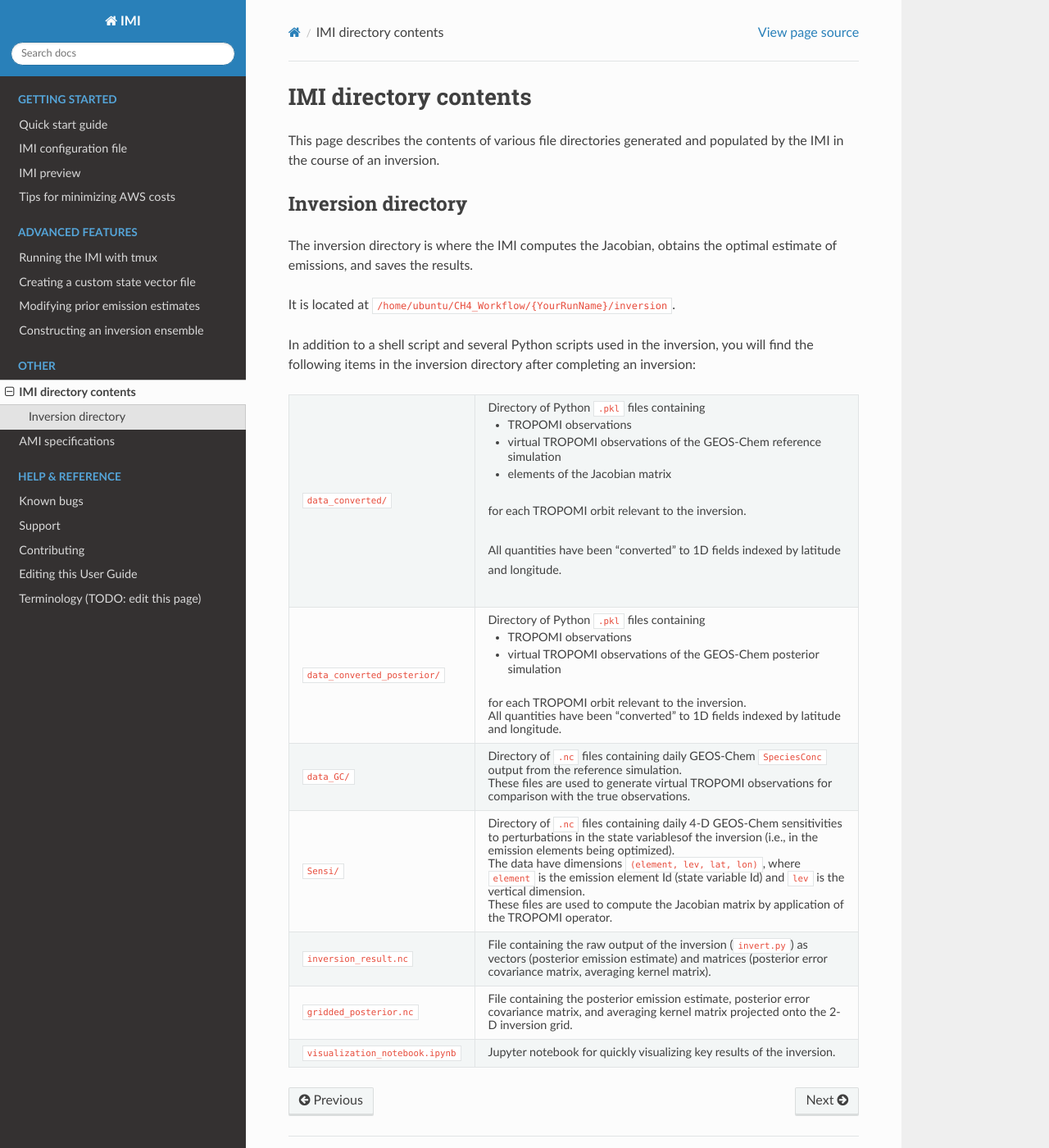
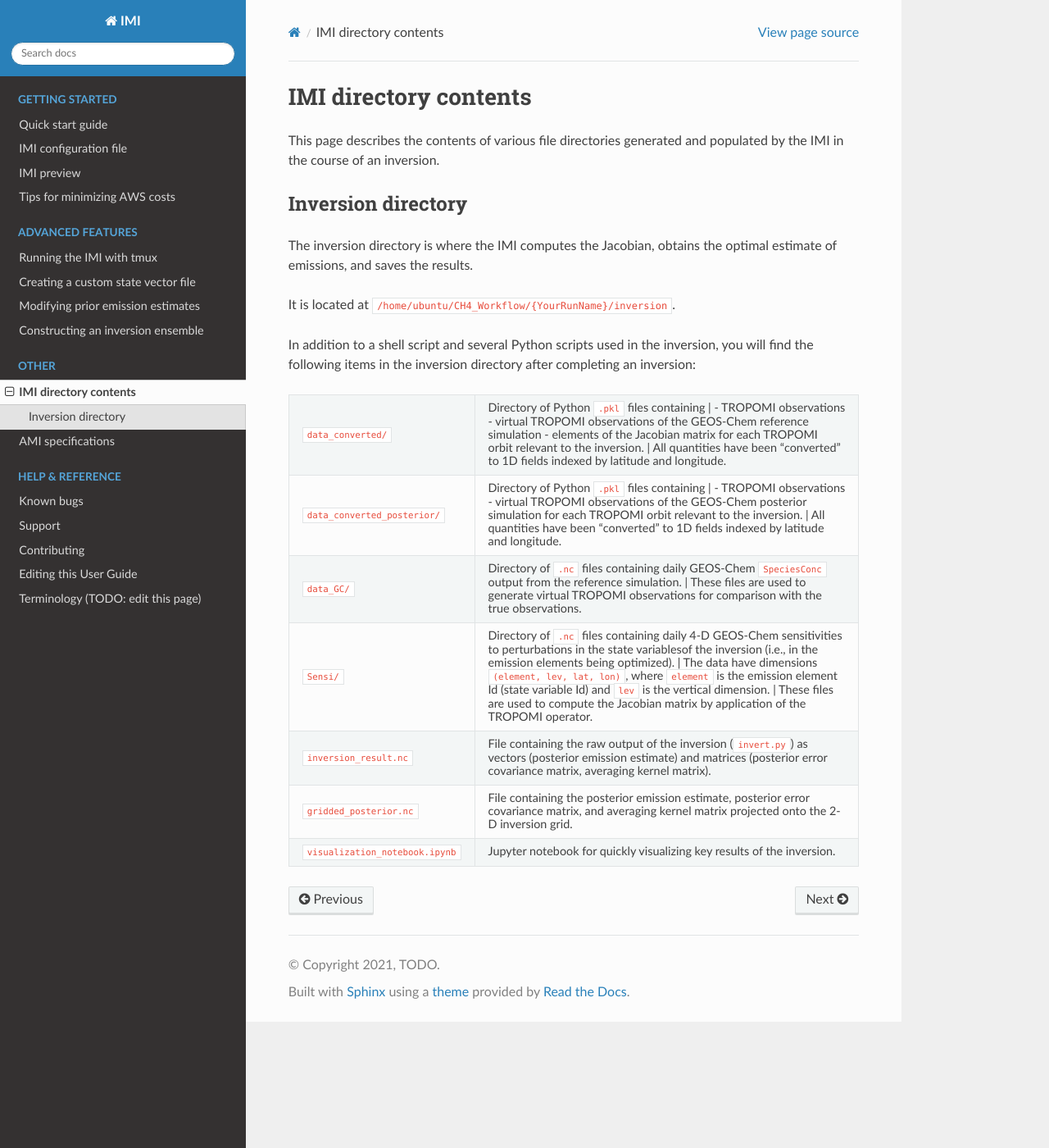
Before and after one commit to geoschem/integrated_methane_inversion, a Sphinx documentation site: the page built from docs/source/other/listing-directory-contents.rst, in a window 1280 px wide and 1400 px high. Shown: the whole window at 82% size. Built offline with Sphinx 7.4.7 and the Read the Docs theme 2.0.0, drawn with Linux system fonts in a browser that asks for light colours.

Commit message:
new line-block experiment

```diff
--- a/docs/source/other/listing-directory-contents.rst
+++ b/docs/source/other/listing-directory-contents.rst
@@ -19,34 +19,34 @@
 
    * - ``data_converted/``
      - Directory of Python ``.pkl`` files containing
-
+       |
        - TROPOMI observations
        - virtual TROPOMI observations of the GEOS-Chem reference simulation
        - elements of the Jacobian matrix
-       | for each TROPOMI orbit relevant to the inversion.
+       for each TROPOMI orbit relevant to the inversion.
        |
-       | All quantities have been "converted" to 1D fields indexed by latitude and longitude.
+       All quantities have been "converted" to 1D fields indexed by latitude and longitude.
    * - ``data_converted_posterior/``
      - Directory of Python ``.pkl`` files containing
-
+       |
        - TROPOMI observations
        - virtual TROPOMI observations of the GEOS-Chem posterior simulation
        for each TROPOMI orbit relevant to the inversion.
-
+       |
        All quantities have been "converted" to 1D fields indexed by latitude and longitude.
    * - ``data_GC/``
      - Directory of ``.nc`` files containing daily GEOS-Chem ``SpeciesConc`` output from the
        reference simulation.
-
+       |
        These files are used to generate virtual TROPOMI observations
        for comparison with the true observations.
    * - ``Sensi/``
      - Directory of ``.nc`` files containing daily 4-D GEOS-Chem sensitivities to perturbations in the
        state variablesof the inversion (i.e., in the emission elements being optimized).
-
+       |
        The data have dimensions ``(element, lev, lat, lon)``, where ``element`` is the emission element Id
        (state variable Id) and ``lev`` is the vertical dimension.
-
+       |
        These files are used to compute the Jacobian matrix by application of the TROPOMI operator.
    * - ``inversion_result.nc``
      - File containing the raw output of the inversion (``invert.py``) as vectors (posterior emission
```
